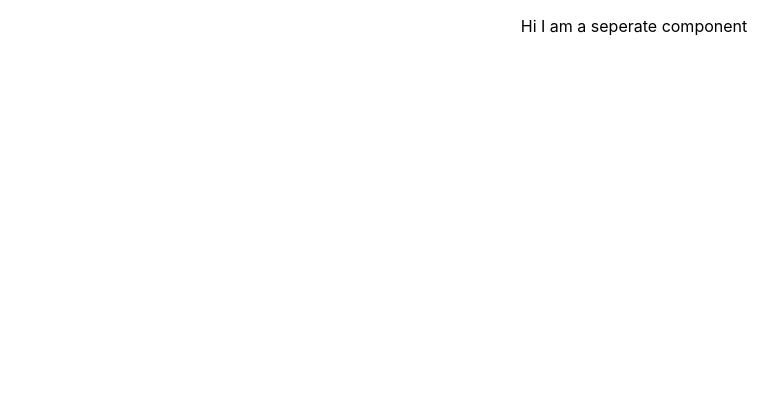
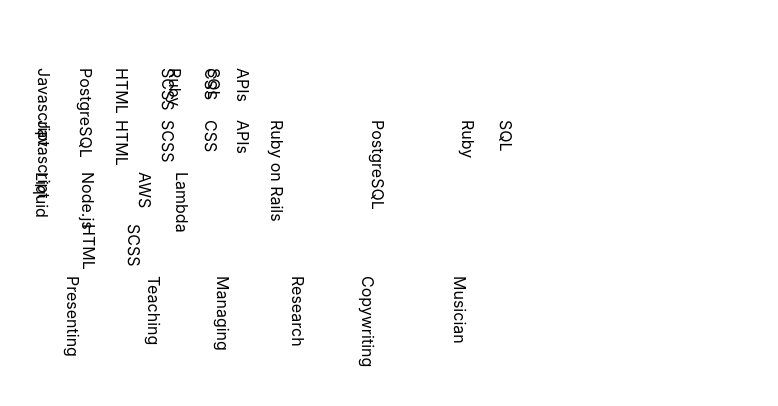
Before and after one commit to TimAngus321/animation-experiment, a React (Create React App) app: page / in a window 1280 px wide. Shown: the top 406 px of the page, without its empty margins (6-784 px from the left). Built offline with nearby package versions, Linux system fonts and the light colour scheme.

Commit message:
new style working GSAP animation

```diff
--- a/src/App.js
+++ b/src/App.js
@@ -1,6 +1,6 @@
 import logo from './logo.svg';
 import './App.css';
-import StateControlledAnimation from './state-controlled-animation.jsx';
+import StateControlledAnimation from './state-controlled-animation.js';
 function App() {
   return (
     <div className="App">
--- /dev/null
+++ b/src/my-skills.js
@@ -0,0 +1,8 @@
+export const allOfMySkills = [
+    {id: "frontend", skillset: ["React.js", "Javascript", "HTML", "SCSS", "CSS", "APIs"] },
+        {id: "backend",  skillset: ["Ruby on Rails", "PostgreSQL", "Ruby", "SQL"] },
+        {id: "fullstack", skillset: ["React.js", "Javascript", "HTML", "SCSS", "CSS", "APIs","Ruby on Rails", "PostgreSQL", "Ruby", "SQL" ] },
+        {id: "eccommerce", skillset: ["Shopify", "Liquid", "Node.js", "AWS", "Lambda"] },
+        {id: "mobile", skillset: ["React Navtive", "HTML", "SCSS"] },
+        {id: "softskills", skillset: ["German(B1)", "Presenting", "Teaching", "Managing", "Research", "Copywriting", "Musician"] }
+];
--- /dev/null
+++ b/src/state-controlled-animation.js
@@ -0,0 +1,39 @@
+import React, { Component, useRef, useEffect } from "react";
+import { TimelineLite, CSSPlugin, gsap } from "gsap";
+import { allOfMySkills } from './my-skills.js';
+
+const skillSetStyle = {
+    display: 'flex',
+    flexDirection: 'row',
+  }
+
+  const individualSkillStyle = {
+    transform: 'rotate(90deg)',
+    transformOrigin: '0px 0% 0',
+  }
+
+
+
+const StateControlledAnimation = () => {
+    useEffect(() => {
+        gsap.to(".frontend", {y: '100%'});
+    })
+
+    return (
+        <div className="animated-skills-container">
+        {allOfMySkills.map(({skillset, id}) => (
+          <div className={id} style={skillSetStyle}>
+            {skillset.map((skillset, skills) =>
+             <p key={skills} style={individualSkillStyle}>
+             {skillset}
+             </p>
+             )}
+          </div>
+        ))
+      }
+      </div>
+    )
+
+};
+
+export default StateControlledAnimation;
--- a/src/state-controlled-animation.jsx
+++ /dev/null
@@ -1,16 +0,0 @@
-import React, { Component } from "react";
-import { TimelineLite, CSSPlugin } from "gsap";
-
-class StateControlledAnimation extends Component {
-
-    render(){
-    return (
-        <div>
-            <p>Hi I am a seperate component</p>
-        </div>
-    )
-    }
-
-};
-
-export default StateControlledAnimation;
```
